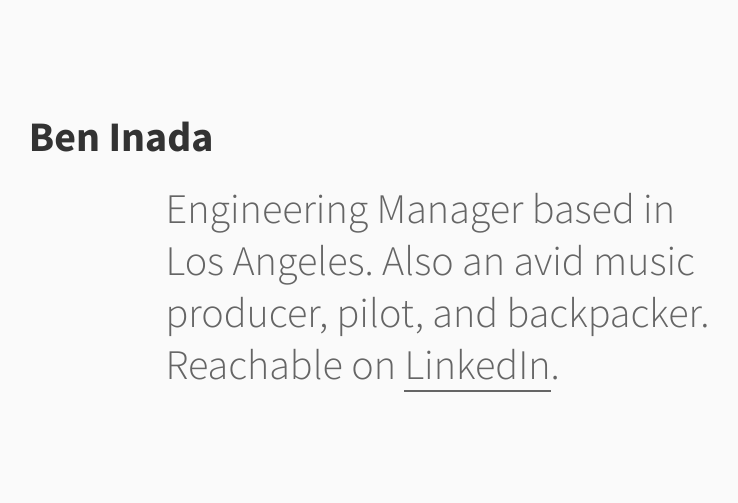
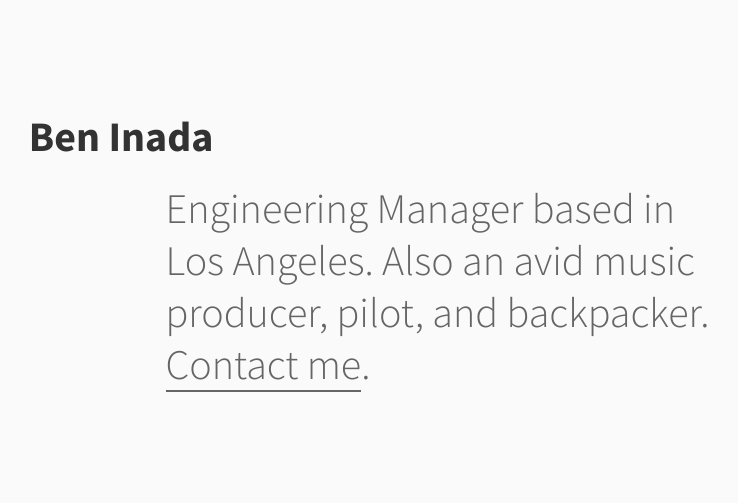
Before and after one commit to beninada/beninada.github.io, a plain HTML site: page index.html in a window 1280 px wide. Shown: the whole page, without its empty margins (240-978 px from the left). Drawn offline with Linux system fonts and the light colour scheme.

Commit message:
Update index.html

```diff
--- a/index.html
+++ b/index.html
@@ -15,7 +15,7 @@
                 Ben Inada
             </h1>
             <div class="unit pre-one-fourth three-fifths">
-                Engineering Manager based in Los Angeles. Also an avid music producer, pilot, and backpacker. Reachable on <a href="https://www.linkedin.com/in/beninada">LinkedIn</a>.
+                Engineering Manager based in Los Angeles. Also an avid music producer, pilot, and backpacker. <a href="mailto:me@beninada.com">Contact me</a>.
             </div>
         </section>
     </body>
```
